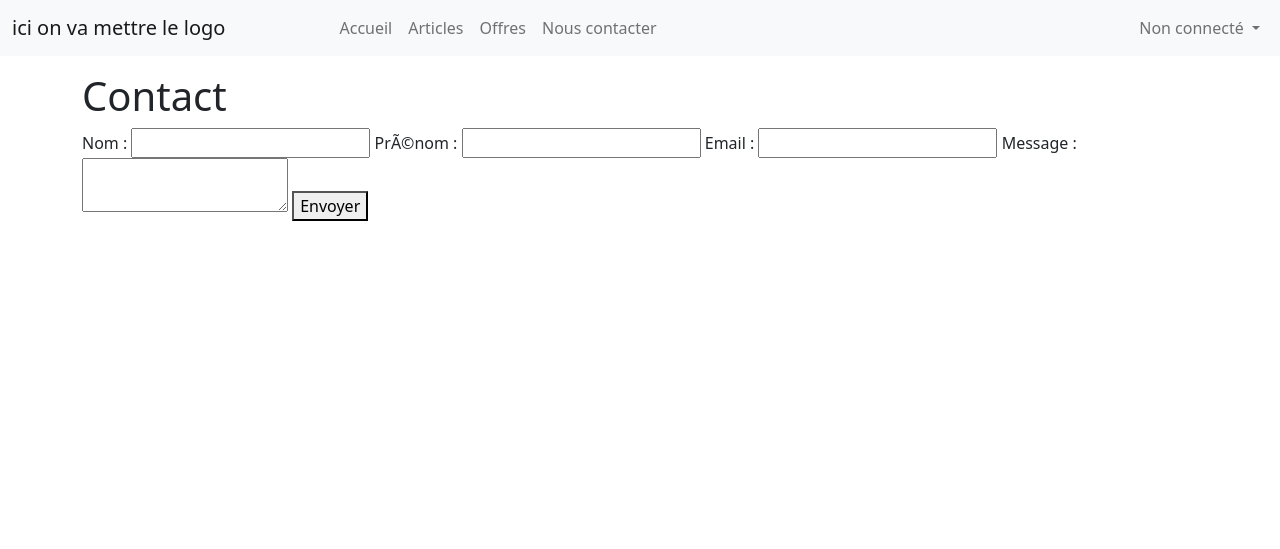
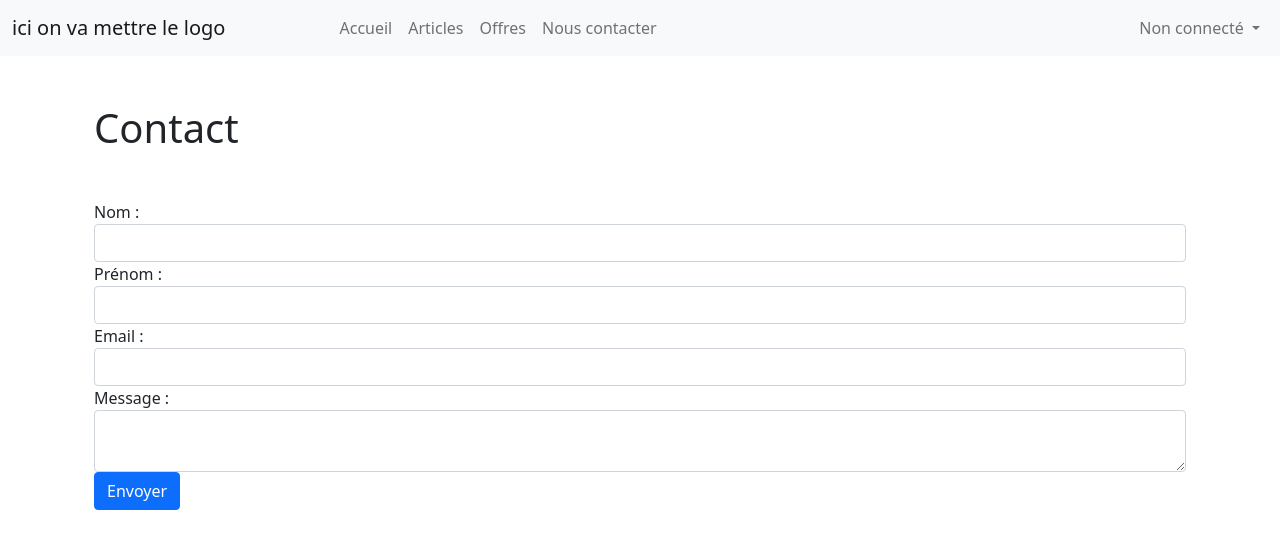
Before and after one commit to Gleen99/tut, a Symfony app: template templates/contact/index.html.twig in a window 1280 px wide. Shown: the top 549 px of the page. Run offline with Twig, Linux system fonts and the light colour scheme; the template is opened without the code that fills it, so the values that code supplies are empty; some libraries are stand-ins or nearby versions.

Commit message:
recup commit

```diff
--- a/templates/contact/index.html.twig
+++ b/templates/contact/index.html.twig
@@ -2,22 +2,37 @@
 
 {% block title %}Contact{% endblock %}
 
+{% block stylesheets %}
+    {{ parent() }}
+    <link rel="stylesheet" href="https://stackpath.bootstrapcdn.com/bootstrap/4.3.1/css/bootstrap.min.css">
+{% endblock %}
+
 {% block body %}
-    <h1>Contact</h1>
+    <div class="container">
+        <h1 class="my-5">Contact</h1>
 
-    <form action="{{ path('app_contact') }}" method="post">
-            <label for="name">Nom :</label>
-            <input type="text" id="name" name="name">
+        <form action="{{ path('app_contact') }}" method="post">
+            <div class="form-group">
+                <label for="name">Nom :</label>
+                <input type="text" class="form-control" id="name" name="name">
+            </div>
 
-            <label for="name">PrÃ©nom :</label>
-            <input type="text" id="name" name="name">
+            <div class="form-group">
+                <label for="prenom">Prénom :</label>
+                <input type="text" class="form-control" id="prenom" name="prenom">
+            </div>
 
-            <label for="email">Email :</label>
-            <input type="email" id="email" name="email">
+            <div class="form-group">
+                <label for="email">Email :</label>
+                <input type="email" class="form-control" id="email" name="email">
+            </div>
 
-            <label for="message">Message :</label>
-            <textarea id="message" name="message"></textarea>
+            <div class="form-group">
+                <label for="message">Message :</label>
+                <textarea class="form-control" id="message" name="message"></textarea>
+            </div>
 
-            <button type="submit">Envoyer</button>
+            <button type="submit" class="btn btn-primary">Envoyer</button>
         </form>
+    </div>
 {% endblock %}
```
